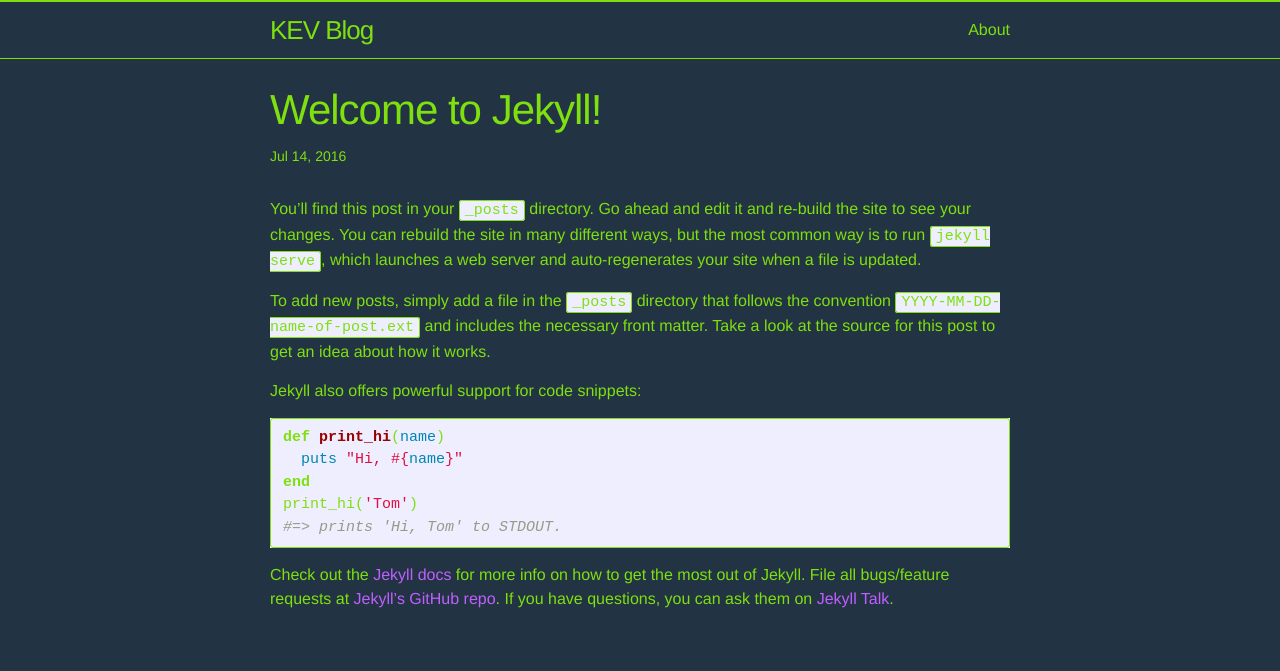
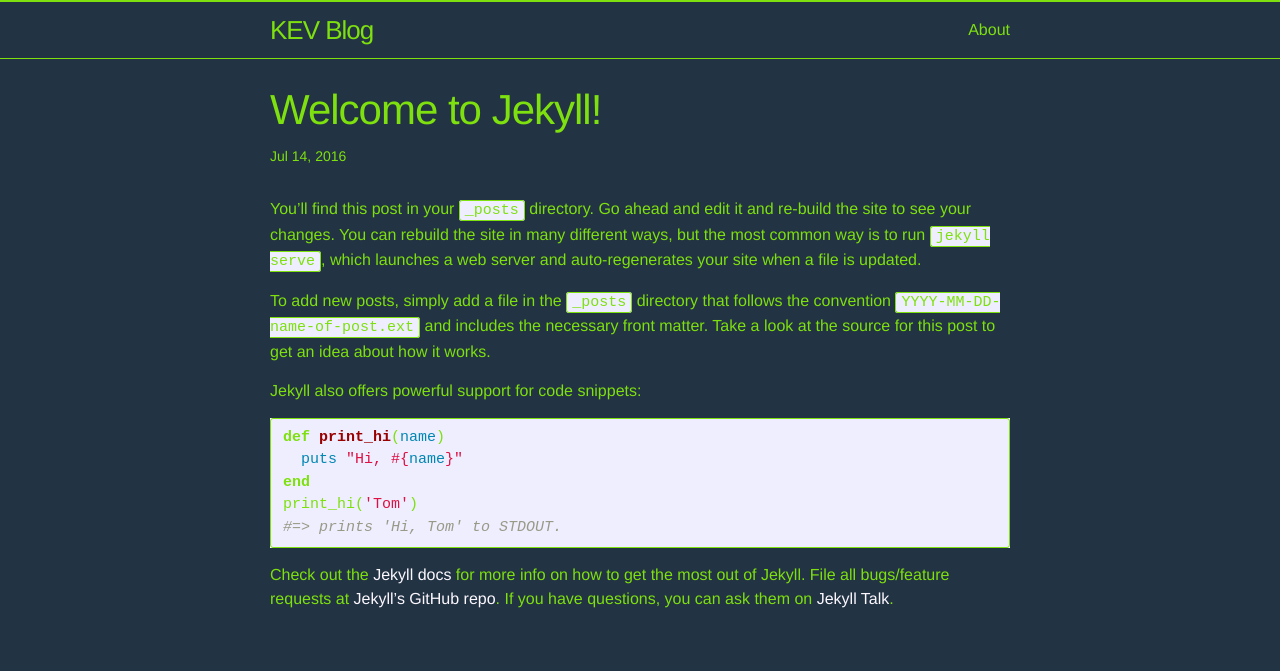
Before and after one commit to kerlich/kerlich.github.io, a Jekyll site: the page built from _posts/2016-07-14-welcome-to-jekyll.markdown, in a window 1280 px wide. Shown: the top 671 px of the page. Built offline with Jekyll 4.4.1, drawn with Linux system fonts in a browser that asks for light colours; grey boxes are pictures that could not be loaded.

Commit message:
Update main.scss

```diff
--- a/css/main.scss
+++ b/css/main.scss
@@ -21,7 +21,7 @@
 $grey-color:       #122002;
 $grey-color-light: lighten($grey-color, 40%);
 $grey-color-dark:  darken($grey-color, 25%);
-$uv-color:         #BF5FFF;
+$uv-color:         #FDF8FF;
 
 // Width of the content area
 $content-width:    800px;
```
